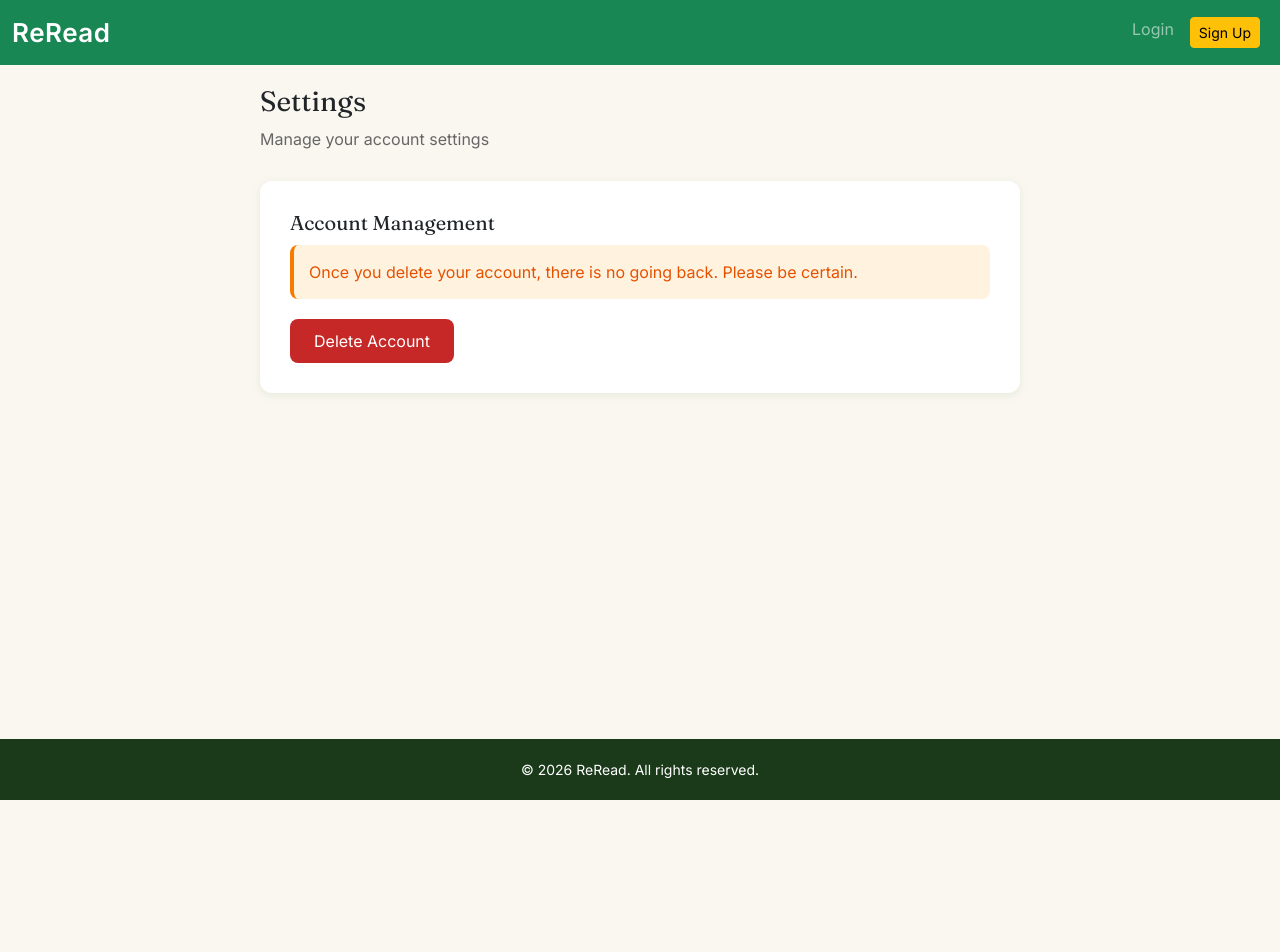
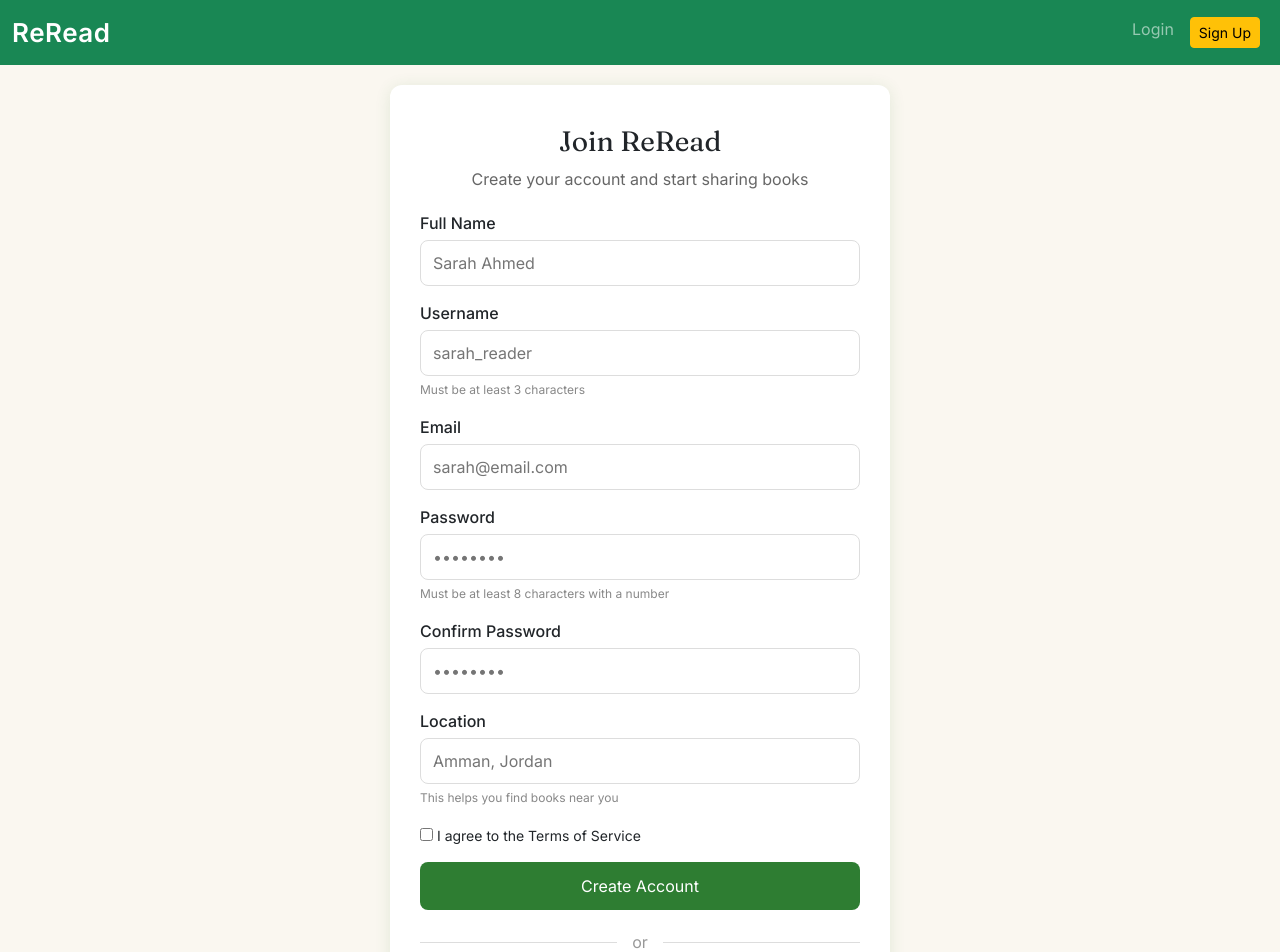
Before and after one commit to sinareetkashoqa-lab/ReRead-client, a React (Vite) app: page /register in a window 1280 px wide. Shown: the top 952 px of the page. Before the commit the page ends 800 px from the top, so only its background shows below. Built offline with nearby package versions, Linux system fonts and the light colour scheme.

Commit message:
wrong file content

```diff
--- a/src/Pages/Register.jsx
+++ b/src/Pages/Register.jsx
@@ -1,82 +1,174 @@
 import { useState } from "react";
-import "./Settings.css";
+import { Link } from "react-router-dom";
+import "./Register.css";
 
 const API_BASE_URL = import.meta.env.VITE_API_BASE_URL;
 
-const Settings = ({ user }) => {
+const Register = ({ onLogin }) => {
+  const [formData, setFormData] = useState({
+    username: "",
+    email: "",
+    password: "",
+    confirmPassword: "",
+    fullName: "",
+    location: "",
+  });
+  const [error, setError] = useState("");
   const [loading, setLoading] = useState(false);
-  const [error, setError] = useState("");
-  const [showConfirm, setShowConfirm] = useState(false);
 
-  const handleDeleteAccount = async () => {
+  const handleChange = (e) => {
+    setFormData({ ...formData, [e.target.name]: e.target.value });
+  };
+
+  const handleSubmit = async (e) => {
+    e.preventDefault();
     setLoading(true);
     setError("");
 
+    if (formData.password !== formData.confirmPassword) {
+      setError("Passwords do not match");
+      setLoading(false);
+      return;
+    }
+
     try {
-      const res = await fetch(`${API_BASE_URL}/api/users/profile`, {
-        method: "DELETE",
-        headers: { "x-role": user.role, "user-id": user.id },
+      const res = await fetch(`${API_BASE_URL}/api/auth/register`, {
+        method: "POST",
+        headers: { "Content-Type": "application/json" },
+        body: JSON.stringify({
+          username: formData.username,
+          email: formData.email,
+          password: formData.password,
+          fullName: formData.fullName,
+          location: formData.location,
+        }),
       });
 
+      const data = await res.json();
+
       if (res.ok) {
-        localStorage.removeItem("user");
-        alert("Account deleted successfully");
-        window.location.href = "/";
+        onLogin(data.user);
+        window.location.href = "/dashboard";
       } else {
-        const data = await res.json();
-        setError(data.message || "Failed to delete account");
+        setError(data.message || "Registration failed");
       }
-    } catch (error) {
-      console.error("Error deleting account:", error);
+    } catch (err) {
       setError("Server error. Please try again.");
     } finally {
       setLoading(false);
-      setShowConfirm(false);
     }
   };
 
   return (
-    <div className="settings-page">
-      <h1>Settings</h1>
-      <p className="subtitle">Manage your account settings</p>
+    <div className="register-page">
+      <div className="register-card">
+        <h2>Join ReRead</h2>
+        <p className="subtitle">Create your account and start sharing books</p>
 
-      {error && <div className="error">{error}</div>}
+        {error && <div className="error">{error}</div>}
 
-      <div className="settings-card">
-        <h2>Account Management</h2>
-        <p className="warning">
-          Once you delete your account, there is no going back. Please be
-          certain.
-        </p>
+        <form onSubmit={handleSubmit}>
+          <div className="form-group">
+            <label>Full Name</label>
+            <input
+              type="text"
+              name="fullName"
+              placeholder="Sarah Ahmed"
+              value={formData.fullName}
+              onChange={handleChange}
+              required
+            />
+          </div>
 
-        {!showConfirm ? (
-          <button className="btn-delete" onClick={() => setShowConfirm(true)}>
-            Delete Account
+          <div className="form-group">
+            <label>Username</label>
+            <input
+              type="text"
+              name="username"
+              placeholder="sarah_reader"
+              value={formData.username}
+              onChange={handleChange}
+              required
+            />
+            <small className="hint">Must be at least 3 characters</small>
+          </div>
+
+          <div className="form-group">
+            <label>Email</label>
+            <input
+              type="email"
+              name="email"
+              placeholder="sarah@email.com"
+              value={formData.email}
+              onChange={handleChange}
+              required
+            />
+          </div>
+
+          <div className="form-group">
+            <label>Password</label>
+            <input
+              type="password"
+              name="password"
+              placeholder="••••••••"
+              value={formData.password}
+              onChange={handleChange}
+              required
+            />
+            <small className="hint">
+              Must be at least 8 characters with a number
+            </small>
+          </div>
+
+          <div className="form-group">
+            <label>Confirm Password</label>
+            <input
+              type="password"
+              name="confirmPassword"
+              placeholder="••••••••"
+              value={formData.confirmPassword}
+              onChange={handleChange}
+              required
+            />
+          </div>
+
+          <div className="form-group">
+            <label>Location</label>
+            <input
+              type="text"
+              name="location"
+              placeholder="Amman, Jordan"
+              value={formData.location}
+              onChange={handleChange}
+            />
+            <small className="hint">This helps you find books near you</small>
+          </div>
+
+          <div className="checkbox-group">
+            <label>
+              <input type="checkbox" required /> I agree to the Terms of Service
+            </label>
+          </div>
+
+          <button type="submit" className="btn-register" disabled={loading}>
+            {loading ? "Creating Account..." : "Create Account"}
           </button>
-        ) : (
-          <div className="confirm-box">
-            <p>
-              Are you sure you want to delete your account? This action cannot
-              be undone.
-            </p>
-            <button
-              className="btn-confirm"
-              onClick={handleDeleteAccount}
-              disabled={loading}
-            >
-              {loading ? "Deleting..." : "Yes, Delete My Account"}
-            </button>
-            <button
-              className="btn-cancel"
-              onClick={() => setShowConfirm(false)}
-            >
-              Cancel
-            </button>
-          </div>
-        )}
+        </form>
+
+        <div className="divider">
+          <span>or</span>
+        </div>
+
+        <div className="login-link">
+          Already have an account? <Link to="/login">Login</Link>
+        </div>
+
+        <div className="back-link">
+          <Link to="/">Back to Home</Link>
+        </div>
       </div>
     </div>
   );
 };
 
-export default Settings;
+export default Register;
```
